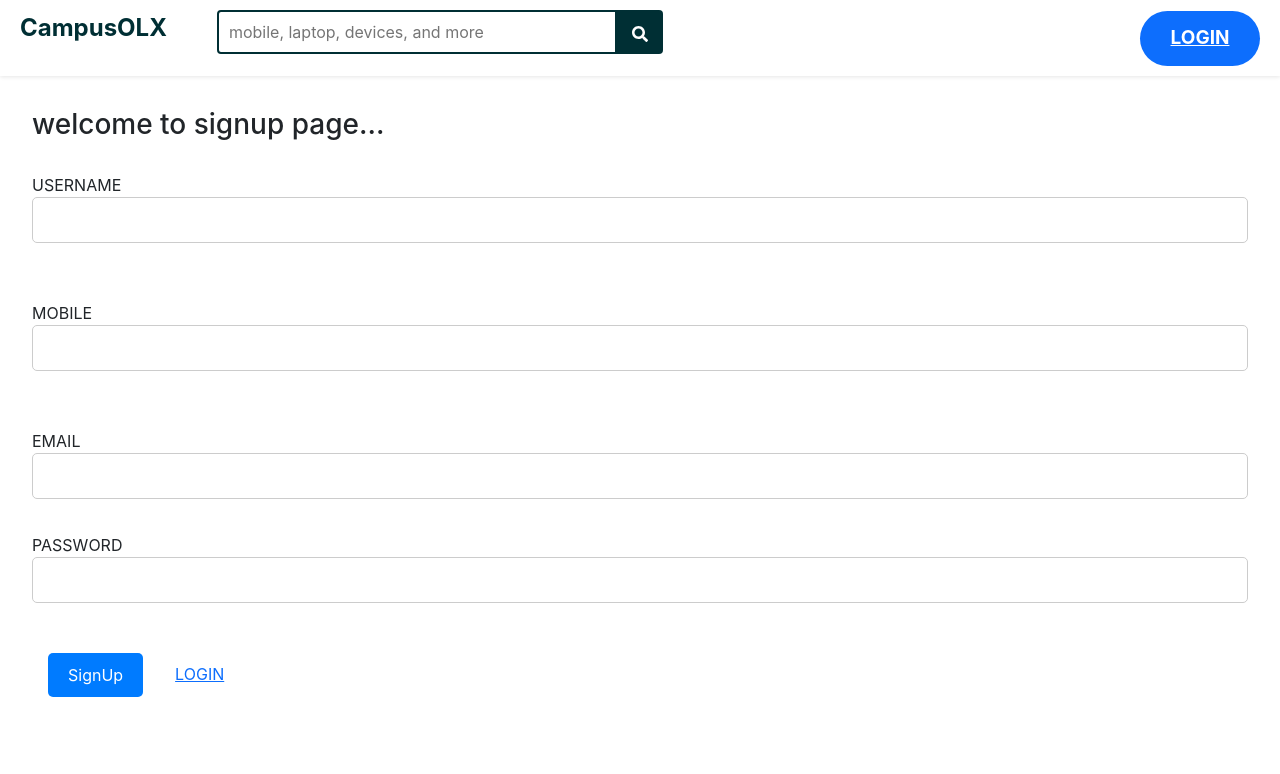
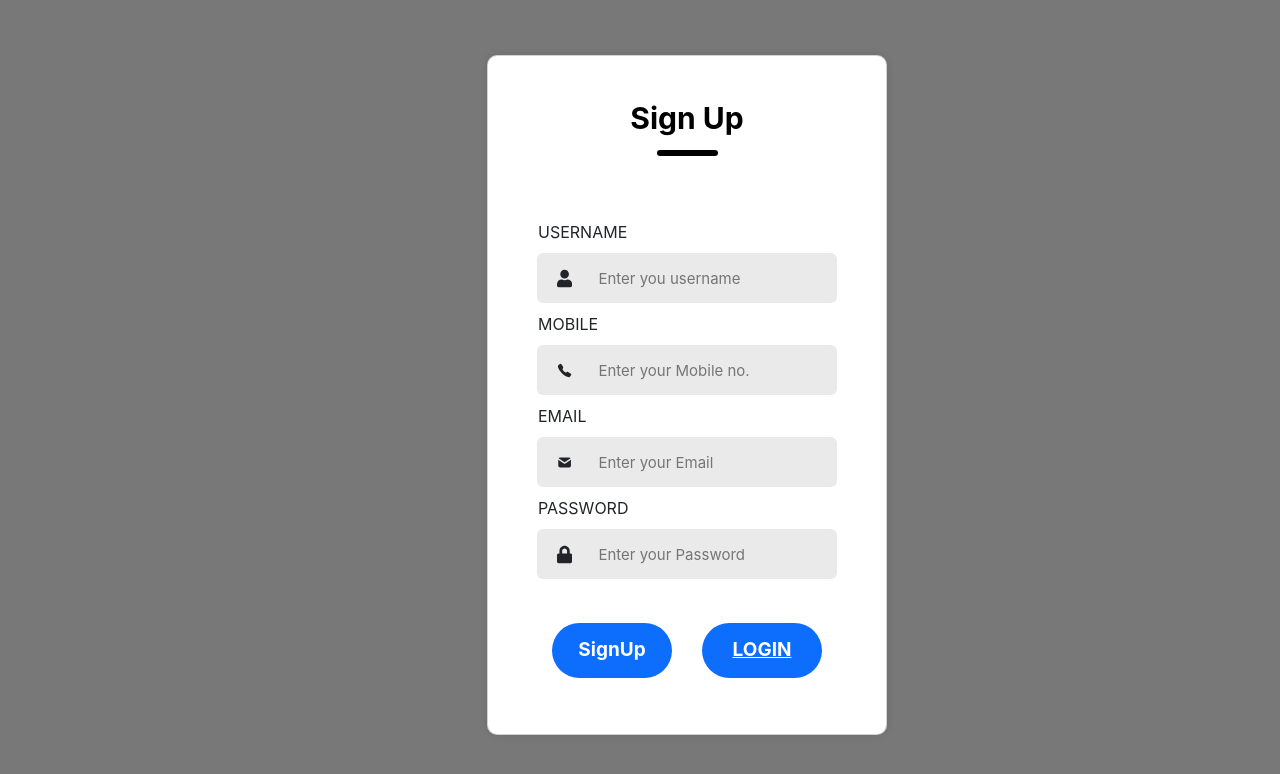
Before and after one commit to AakankshaSarode/React, a React (Create React App) app: page /signup in a window 1280 px wide. Shown: the top 774 px of the page. Built offline with nearby package versions, Linux system fonts and the light colour scheme.

Commit message:
adding more feature

```diff
--- a/src/components/Signup.jsx
+++ b/src/components/Signup.jsx
@@ -1,80 +1,118 @@
+
 import React, { useState } from "react";
-
-import Header from "./Header";
+import { FaUser, FaLock } from "react-icons/fa";
+import { TbMailFilled } from "react-icons/tb";
+import { IoCall } from "react-icons/io5";
 import { Link } from "react-router-dom";
 import axios from "axios";
-const Signup = () => {
-  const [username, setusername] = useState(" ");
-  const [password, setpassword] = useState(" ");
-  const [mobile, setmobile] = useState(" ");
-  const [email, setemail] = useState(" ");
+import "./signup.css";
+
+const Signup = ({ history }) => {
+  const [username, setUsername] = useState("");
+  const [password, setPassword] = useState("");
+  const [mobile, setMobile] = useState("");
+  const [email, setEmail] = useState("");
+  const [action, setAction] = useState("Sign Up");
+
   const handleApi = () => {
-    console.log({ username, password });
-    const url = " http://localhost:4000/signup";
-    const data = { username, password ,mobile,email};
+    if (!username.trim() || !password.trim() || !mobile.trim() || !email.trim()) {
+      alert("Please fill in all the fields.");
+      return;
+    }
+
+    const emailRegex = /^[^\s@]+@[^\s@]+\.[^\s@]+$/;
+    if (!emailRegex.test(email)) {
+      alert("Please enter a valid email address.");
+      return;
+    }
+
+    const mobileRegex = /^\d{10}$/;
+    if (!mobileRegex.test(mobile)) {
+      alert("Please enter a valid 10-digit mobile number.");
+      return;
+    }
+
+    const url = "http://localhost:4000/signup";
+    const data = { username, password, mobile, email };
+
     axios
       .post(url, data)
       .then((res) => {
-        console.log(res.data);
+        console.log("Signup Response:", res.data);
         if (res.data.message) {
           alert(res.data.message);
+        } else {
+          console.log("Redirecting to login page...");
+          history.push("/login");
         }
       })
       .catch((err) => {
-        console.log(err);
+        console.error("Signup Error:", err);
         alert("SERVER ERROR");
       });
   };
+
   return (
-    <div>
-      <Header />
-      <div className="p-3 m-3">
-       <h3> welcome to signup page...</h3>
-        <br />
-        USERNAME
+    <div className="body">
+      <div className="container card">
+        <div className="header">
+          <div className="text"> {action} </div>
+          <div className="underline"></div>
+        </div>
+        <div className="inputs">
+          <span className="label"> USERNAME</span>
+          <div className="input">
+            <FaUser className="user" />
             <input
-          className="form-control"
               type="text"
+              placeholder=" Enter you username"
               value={username}
-          onChange={(e) => {
-            setusername(e.target.value);
-          }}
+              onChange={(e) => setUsername(e.target.value)}
             />
-        <br />
-        <br />
-        MOBILE
+          </div>
+          <span className="label"> MOBILE</span>
+          <div className="input">
+            <IoCall className="user" />
             <input
-          className="form-control"
-          type="text"
+              type="tel"
+              placeholder=" Enter your Mobile no."
               value={mobile}
-          onChange={(e) => {
-            setmobile(e.target.value);
-          }}
+              onChange={(e) => setMobile(e.target.value)}
             />
-        <br />
-        <br />
-        EMAIL
+          </div>
+          <span className="label">EMAIL</span>
+          <div className="input">
+            <TbMailFilled className="user" />
             <input
-          className="form-control"
-          type="text"
+              type="email"
+              placeholder=" Enter your Email"
               value={email}
-          onChange={(e) => {
-            setemail(e.target.value);
-          }}
+              onChange={(e) => setEmail(e.target.value)}
             />
-        <br />
-        PASSWORD
+          </div>
+          <span className="label"> PASSWORD</span>
+
+          <div className="input">
+            <FaLock className="user" />
             <input
-          className="form-control"
-          type="text"
+              type="password"
+              placeholder=" Enter your Password"
               value={password}
-          onChange={(e) => {
-            setpassword(e.target.value);
-          }}
+              onChange={(e) => setPassword(e.target.value)}
             />
-        <br />
-        <button className="btn btn-primary m-3" onClick={handleApi}>SignUp</button>
-        <Link className="m-3"   to="/login">LOGIN</Link>
+          </div>
+        </div>
+        <div className="submit-container">
+          <button
+            className={action === "Login" ? "submit gray" : "submit"}
+            onClick={handleApi}
+          >
+            SignUp
+          </button>
+          <Link className="submit" to="/login">
+            LOGIN
+          </Link>
+        </div>
       </div>
     </div>
   );
```
Lines whose indentation alone changed are shown as unchanged.
